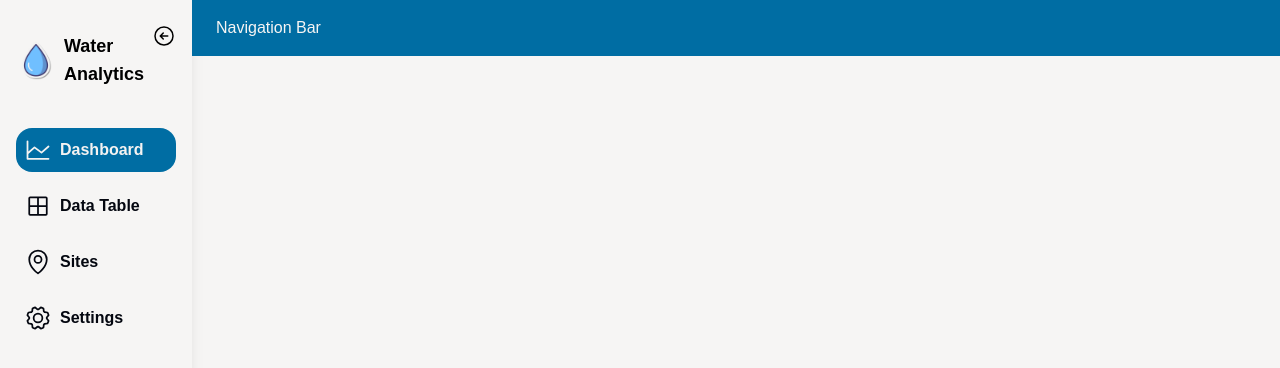
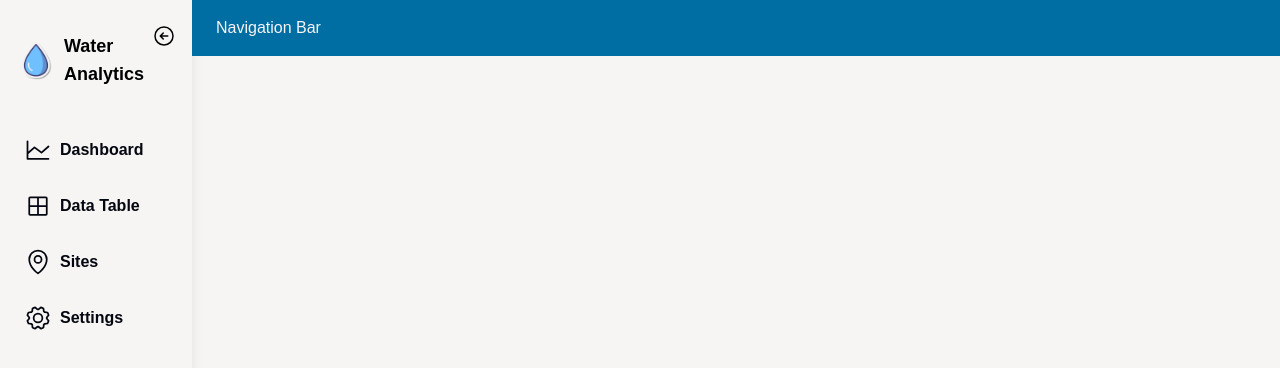
Before and after one commit to bryancastillo10/water-analytics, a React (Vite) app in the folder client/: page /role in a window 1280 px wide. Shown: the top 368 px of the page. Built offline with nearby package versions, Linux system fonts and the light colour scheme.

Commit message:
🌐style: dynamic sidebar and enhance layout

```diff
--- a/client/src/components/layout/AppLayout.tsx
+++ b/client/src/components/layout/AppLayout.tsx
@@ -1,12 +1,22 @@
 import { Outlet } from "react-router-dom";
+
+import { useAppSelector, useAppDispatch } from "@/lib/redux/hooks";
+import { setIsSidebarExpanded } from "@/lib/redux/states/sidebarSlice";
 
 import Navbar from "@/components/navigation/Navbar";
 import Sidebar from "@/components/navigation/Sidebar";
 
 const AppLayout = () => {
+  const dispatch = useAppDispatch()
+  const isSidebarExpanded = useAppSelector((state) => state.sidebar.isSidebarExpanded);
+
+  const toggleSidebar = () => {
+    dispatch(setIsSidebarExpanded(!isSidebarExpanded));
+  };
+
   return (
     <main className="flex bg-light w-full h-screen">
-      <Sidebar />
+      <Sidebar isSidebarExpanded={isSidebarExpanded} toggleSidebar={toggleSidebar} />
       <div className="flex-1">
         <Navbar />
         <section className="py-3 px-6">
--- a/client/src/components/navigation/Sidebar.tsx
+++ b/client/src/components/navigation/Sidebar.tsx
@@ -1,46 +1,65 @@
+import { useLocation, Link } from "react-router-dom";
 import AppLogo from "@/assets/water.png";
-import { ArrowCircleLeft } from "@phosphor-icons/react";
+import { sidebarItems, type sidebarItemsProps } from "@/components/navigation/sidebarItems";
+import { ArrowCircleLeft, ArrowCircleRight } from "@phosphor-icons/react";
 
-import { ChartLine, GridFour,MapPin,Gear } from "@phosphor-icons/react";
+interface SidebarProps{
+  isSidebarExpanded: boolean;
+  toggleSidebar: () => void;
+}
 
-const Sidebar = () => {
+// Sidebar children component
+const SideBarRowItem = ({ name, icon: Icon,link, isSidebarExpanded }: sidebarItemsProps) => {
+  const location = useLocation();
+
+  const isActive = location.pathname === `/role${link}` || location.pathname === "/dashboard";
+
+  return (
+      <Link to={`/role${link}`}>
+      <li className={`${isActive ? "bg-primary" : null}
+      ${isSidebarExpanded ? "my-4 w-fit":"w-full my-3 gap-2"}
+      flex justify-start  items-center p-2  rounded-2xl`}>
+      <Icon size="28" color={isActive ? "#F4F3F2" : "#040710"} />
+      {isSidebarExpanded ? null: <span className={`font-semibold ${isActive ? "text-white" : "text-dark"}`}>
+        {name}
+        </span>}
+      </li>
+      </Link>
+  )
+};
+
+// Sidebar parent component
+const Sidebar = ({isSidebarExpanded, toggleSidebar}:SidebarProps) => {
   return (
     <nav
-      className="flex flex-col transition-all duration-500
-      overflow-hidden h-full shadow-lg   bg-light w-48"
+      className={`flex flex-col transition-all duration-500
+      overflow-hidden h-full shadow-lg   bg-light
+      ${isSidebarExpanded ? "w-0 md:w-14" :"w-48"}
+      `}
     >
-      <div className="relative py-8 px-4">
+      <div className={`relative py-8 ${isSidebarExpanded ?"px-2":"px-4"}`}>
         {/* Sidebar Header */}
         <div className="flex justify-start gap-2 items-center">
-          <img src={AppLogo} alt="logo" className="size-10" />
-          <h1 className="text-lg text-left font-bold">Water Analytics</h1>
+          <img src={AppLogo} alt="logo" className={`${isSidebarExpanded ? "mt-8":"mt-0"} size-10`} />
+          {!isSidebarExpanded && (<h1 className="text-lg text-left font-bold">Water Analytics</h1>)}
         </div>
-        <div className="absolute top-6 right-4">
-          <ArrowCircleLeft size="24" />
+        <div className="absolute top-6 right-4 cursor-pointer hover:text-primary" onClick={toggleSidebar}>
+          {isSidebarExpanded ? <ArrowCircleRight size="24"/>: <ArrowCircleLeft size="24" />}
         </div>
         {/* Sidebar Items */}
-        <div className="mt-10">
-          <div className="flex justify-start items-center gap-2 bg-primary p-2 my-3 rounded-2xl hover:rounded-lg">
-            <ChartLine size="28" color="#F4F3F2" />
-            <p className="font-semibold text-white">Dashboard</p>
-          </div>
+        <ul className="mt-10">
+          {sidebarItems.map((items) => (
+            <SideBarRowItem
+              key={items.id}
+              id={items.id}
+              name={items.name}
+              link={items.link}
+              icon={items.icon}
+              isSidebarExpanded={isSidebarExpanded}
+            />
+         ))}
 
-          {/* Sidebar Inactive */}
-          <div className="flex justify-start items-center gap-2 p-2 my-3 rounded-2xl">
-            <GridFour size="28" color="#040710" />
-            <p className="font-semibold text-dark">Data Table</p>
-          </div>
-
-          <div className="flex justify-start  items-center gap-2 p-2 my-3 rounded-2xl">
-            <MapPin size="28" color="#040710" />
-            <p className="font-semibold text-dark">Sites</p>
-          </div>
-
-          <div className="flex justify-start items-center gap-2 p-2 my-3 rounded-2xl">
-            <Gear size="28" color="#040710" />
-            <p className="font-semibold text-dark">Settings</p>
-          </div>
-        </div>
+        </ul>
       </div>
     </nav>
   );
--- a/client/src/components/navigation/sidebarItems.ts
+++ b/client/src/components/navigation/sidebarItems.ts
@@ -6,11 +6,12 @@ import {
     type Icon
 } from "@phosphor-icons/react";
 
-interface sidebarItemsProps {
+export interface sidebarItemsProps {
     id: number;
     name: string;
     icon: Icon;
     link: string;
+    isSidebarExpanded?: boolean;
 }
 export const sidebarItems: sidebarItemsProps[] = [
     {
```
